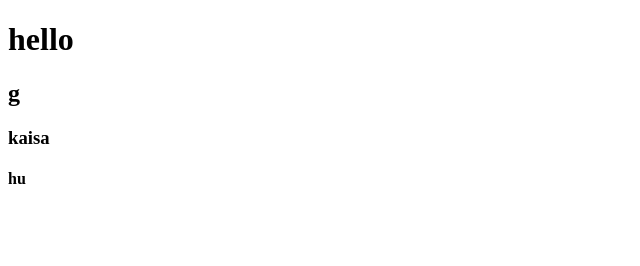
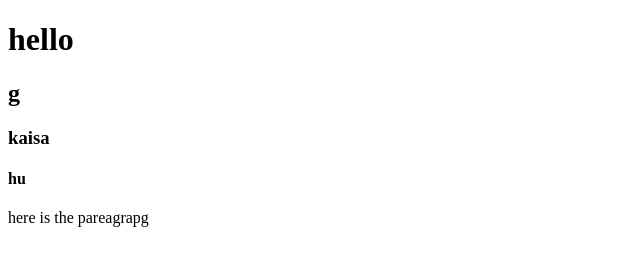
Before and after one commit to syedrahmanbukhari92/My-first-project, a plain HTML site: page index.html in a window 1280 px wide. Shown: the whole page, without its empty margins (0-640 px from the left). Drawn offline with Linux system fonts and the light colour scheme.

Commit message:
adding paragraph tag

```diff
--- a/index.html
+++ b/index.html
@@ -10,5 +10,6 @@
     <h2>g</h2>
     <h3>kaisa</h3>
     <h4>hu</h4>
+    <p>here is the pareagrapg</p>
 </body>
 </html>
```
